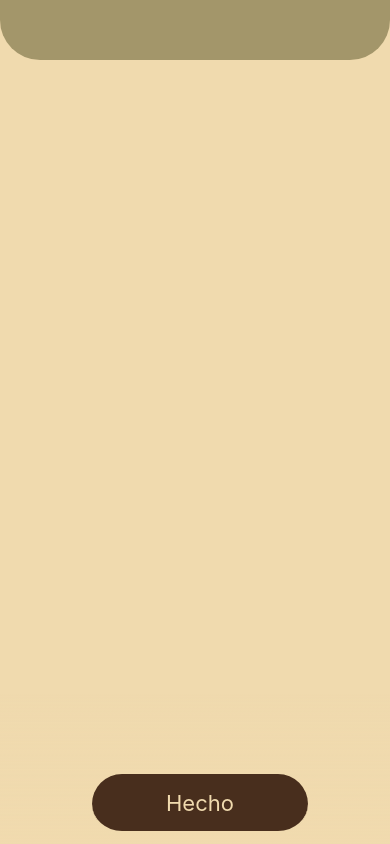
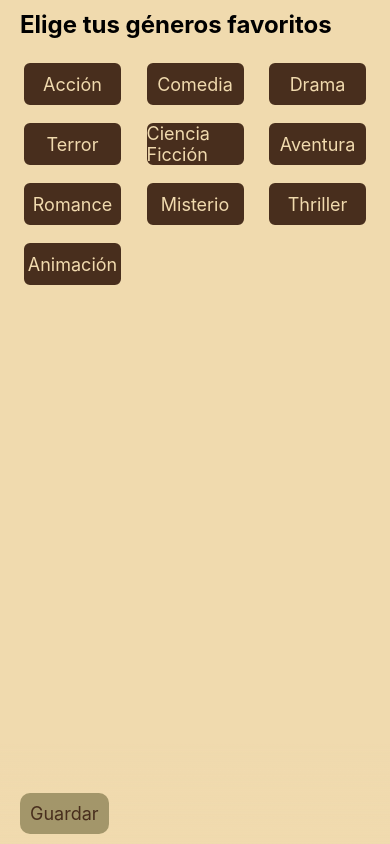
Before and after one commit to npc-ss/pelilist, a React Native app: screen /Preferencias in a window 390 px wide. Built offline with nearby package versions, Linux system fonts and the light colour scheme.

Commit message:
Avanzando con la pantalla de preferencias

```diff
--- a/package.json
+++ b/package.json
@@ -15,6 +15,7 @@
     "@react-navigation/native-stack": "^6.9.26",
     "@react-navigation/stack": "^6.3.29",
     "@types/react": "~18.2.79",
+    "axios": "^1.7.7",
     "expo": "~51.0.14",
     "expo-linear-gradient": "~13.0.2",
     "expo-linking": "~6.3.1",
--- a/pantallas/Preferencias.js
+++ b/pantallas/Preferencias.js
@@ -1,26 +1,65 @@
+import React, { useState } from 'react';
 import { StatusBar } from 'expo-status-bar';
-import React from 'react';
 import {View, Text, TextInput, StyleSheet, Image, TouchableOpacity, Modal, ScrollView } from 'react-native';
 import Boton from "../componente/Boton";
 import {useNavigation}from '@react-navigation/native';
 import FormSearch from "../componente/FormSearch"
 import { LinearGradient } from 'expo-linear-gradient';
 
-function Preferencias (){
+const GenresPage = () => {
   const navigation= useNavigation();
   const goToHomeTab = () => {
     // Navega al MainTabs
     navigation.navigate('MainTabs');  // Asegúrate de que "MainTabs" sea el nombre correcto en tu Stack
   };
+  const [selectedGenres, setSelectedGenres] = useState([]);
+  const [genres, setGenres] = useState([
+    { id: 1, name: 'Acción' },
+    { id: 2, name: 'Comedia' },
+    { id: 3, name: 'Drama' },
+    { id: 4, name: 'Terror' },
+    { id: 5, name: 'Ciencia Ficción' },
+    { id: 6, name: 'Aventura' },
+    { id: 7, name: 'Romance' },
+    { id: 8, name: 'Misterio' },
+    { id: 9, name: 'Thriller' },
+    { id: 10, name: 'Animación' },
+  ]);
+
+  const handleGenreSelection = (genre) => {
+    if (selectedGenres.includes(genre)) {
+      setSelectedGenres(selectedGenres.filter((g) => g.id !== genre.id));
+    } else {
+      if (selectedGenres.length < 5) {
+        setSelectedGenres([...selectedGenres, genre]);
+      }
+    }
+  };
+
+  const saveGenres = () => {
+    // Save the selected genres to storage or API
+    console.log('Selected genres:', selectedGenres);
+  };
 
   return (
     <View style={styles.container}>
       <ScrollView>
-            <View style={styles.navbar}>
-              {/* ... */}
+        <Text style={styles.title}>Elige tus géneros favoritos</Text>
+        <View style={styles.genresContainer}>
+          {genres.map((genre) => (
+            <TouchableOpacity
+              key={genre.id}
+              style={[
+                styles.genreButton,
+                selectedGenres.includes(genre) ? styles.selectedGenre : null,
+              ]}
+              onPress={() => handleGenreSelection(genre)}
+            >
+              <Text style={styles.genreText}>{genre.name}</Text>
+            </TouchableOpacity>
+          ))}
         </View>
       </ScrollView>
-          <View>
       <LinearGradient
         colors={['rgba(240,218,174,1)', 'rgba(240,218,174,0)']}
         start={{ x: 0, y: 1 }}
@@ -39,118 +78,64 @@ function Preferencias (){
           paddingBottom: 10,
         }}
       >
-              <Boton onPress={goToHomeTab} />
+        <TouchableOpacity style={styles.saveButton} onPress={() => {
+            saveGenres();
+            goToHomeTab();
+          }}>
+          <Text style={styles.saveButtonText}>Guardar</Text>
+        </TouchableOpacity>
       </LinearGradient>
     </View>
-        </View>
   );
-    }
-
-export default Preferencias;
+};
 
 const styles = StyleSheet.create({
   container: {
     flex: 1,
     backgroundColor: '#f0daae',
   },
-    navbar: {
-      paddingTop: 50,
-      flexDirection: 'row',
-      justifyContent: 'space-between',
-      alignItems: 'center',
-      paddingHorizontal: 20,
-      backgroundColor: '#a3966a',
-      paddingBottom: 10,
-      border: 20,
-      borderBottomRightRadius: 40,
-      borderBottomLeftRadius: 40,
-    },
-    logo: {
-      width: 120,
-      height: 50,
-      resizeMode: 'contain',
-    },
-    menuIcon: {
-      padding: 10,
-    },
-    sectionTitle: {
-      fontSize: 18,
+  title: {
+    fontSize: 24,
     fontWeight: 'bold',
-      color: '#5e412f',
     marginHorizontal: 20,
     marginVertical: 10,
   },
-    highlightGrid: {
+  genresContainer: {
     flexDirection: 'row',
     flexWrap: 'wrap',
     justifyContent: 'space-between',
     marginHorizontal: 20,
-      backgroundColor: '#A3966A',
     marginTop: 10,
-      paddingTop: 20,
-      paddingBottom: 10,
-      paddingLeft: 20,
-      paddingRight: 20,
-      borderRadius: 20,
   },
-    box: {
+  genreButton: {
     width: '30%',
-      height: 150,
+    height: 50,
     backgroundColor: '#482e1d',
     marginBottom: 10,
     borderRadius: 10,
     borderWidth: 4,
     borderColor: '#f0daae',
+    justifyContent: 'center',
+    alignItems: 'center',
   },
-    recommendationGrid: {
-      backgroundColor: '#A3966A',
-      flexDirection: 'row',
-      flexWrap: 'wrap',
-      justifyContent: 'space-between',
-      marginHorizontal: 20,
-      marginTop: 10,
-      paddingTop: 20,
-      paddingBottom: 10,
-      paddingLeft: 20,
-      paddingRight: 20,
-      borderRadius:20,
+  selectedGenre: {
+    backgroundColor: '#a3966a',
   },
-    recommendationBox: {
-      width: '30%',
-      height: 150,
-      marginBottom: 10,
-      backgroundColor: '#482e1d',
-      borderRadius: 10,
-      borderWidth: 4,
-      borderColor: '#f0daae',
+  genreText: {
+    fontSize: 18,
+    color: '#f0daae',
   },
-    menuButton: {
+  saveButton: {
     backgroundColor: '#a3966a',
     borderRadius: 10,
-    },
-    menuButtonText: {
-      color: '#482e1d',
-      fontSize: 18,
-      fontWeight: 'bold',
-    },
-    modalBackground: {
-      flex: 1,
+    padding: 10,
     justifyContent: 'center',
     alignItems: 'center',
-      backgroundColor: 'rgba(0, 5, 0, 0.1)', // Fondo traslúcido oscuro
   },
-    modalContent: {
-      justifyContent: 'center',
-      alignItems: 'center',
-      width: 300,
-      padding: 20,
-      backgroundColor: '#f0daae',
-      borderRadius: 10,
-    },
-    menuOption: {
-      fontSize: 25,
-      fontWeight: 'bold',
-      marginVertical: 10,
+  saveButtonText: {
+    fontSize: 18,
     color: '#482e1d',
   },
 });
+
+export default GenresPage;
```
Also changed, not shown: 2 other files (tests, documents, lock files or other folders). Lines whose indentation alone changed are shown as unchanged.
